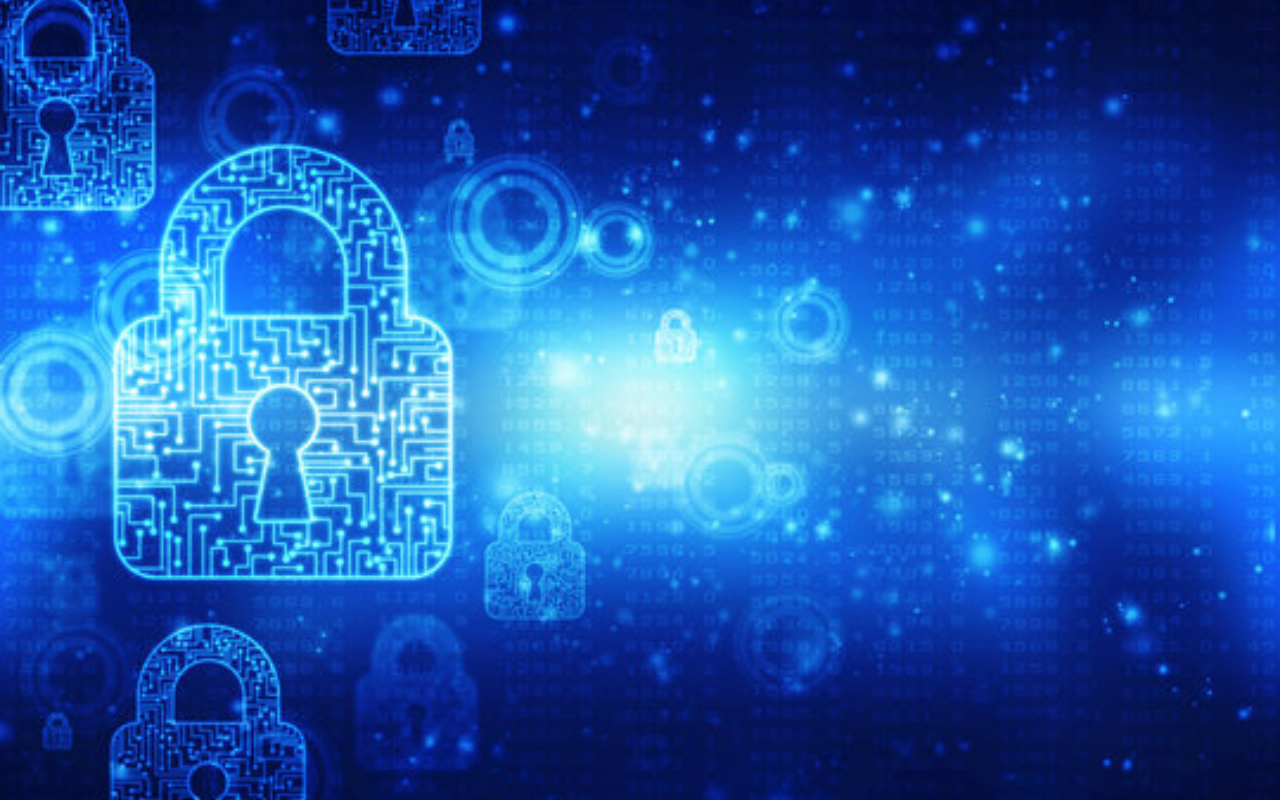
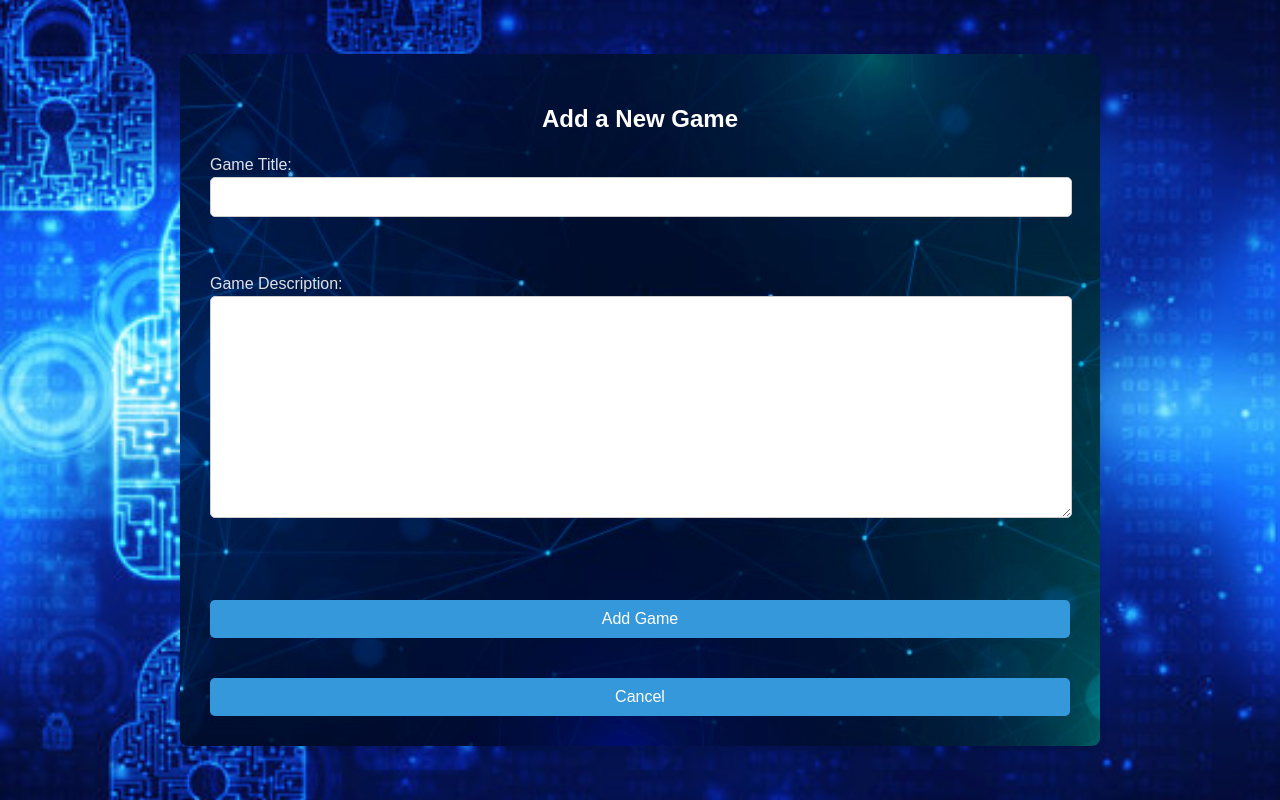
Before and after one commit to MartinVAleksandrov/reactJS-CourseProject, a React (Vite) app in the folder reactJSProject/: page /AddGame in a window 1280 px wide. Built offline with nearby package versions, Linux system fonts and the light colour scheme.

Commit message:
add delete game function, add AddGame form, add random id for games in db.json

```diff
--- a/reactJSProject/data/db.json
+++ b/reactJSProject/data/db.json
@@ -17,6 +17,12 @@
       "gameTitle": "Enlisted",
       "gameDescription": "Enlisted is a free squad-based multiplayer tactical first-person shooter developed by Darkflow Software and published by Gaijin Entertainment. The game is set during World War II and revolves around major battles fought across all fronts of the war. It was an Xbox Series X/S launch title and timed console exclusive. On March 2, 2021, the closed beta went live on PlayStation 5. On April 8, 2021, the game was released on PC as an open beta test.",
       "likes": 4
+    },
+    {
+      "id": "generated-id",
+      "gameTitle": "Monster Hunter Rise",
+      "gameDescription": "Rise follows many of the new conventions established in Monster Hunter: World while also introducing new features and mechanics, including a new animal companion called a Palamute that can be used to ride across the map or into battle, and the use of Wirebugs to traverse the world and mount and ride certain monsters. The game received generally positive reviews upon release with critics praising the gameplay and its expansion of the mechanics introduced in World. It has sold more than 15 million copies worldwide since launch, making it the second best-selling game in the series. Sunbreak has sold more than 8 million copies since launch.",
+      "likes": 0
     }
   ],
   "registeredUsers": [
--- a/reactJSProject/src/App.jsx
+++ b/reactJSProject/src/App.jsx
@@ -5,7 +5,6 @@ import RegisterForm from "./assets/RegisterForm/RegisterForm";
 import Error404 from "./assets/Error404/Error404";
 import HomeForm from "./assets/Home/Home";
 import EditGame from "./assets/EditGame/EditGame";
-import DeleteGame from "./assets/DeleteGame/DeleteGame";
 import AddGame from "./assets/AddGame/AddGame";
 
 function App() {
@@ -31,10 +30,6 @@ function App() {
       element: <EditGame />,
     },
     {
-      path: "/Delete",
-      element: <DeleteGame />,
-    },
-    {
       path: "/Error404",
       element: <Error404 />,
     },
--- a/reactJSProject/src/assets/AddGame/AddGame.jsx
+++ b/reactJSProject/src/assets/AddGame/AddGame.jsx
@@ -1,10 +1,118 @@
 import styles from "../AddGame/AddGame.module.css";
-import React from "react";
+import React, { useState } from "react";
+import { useNavigate } from "react-router-dom";
 
 const AddGame = () => {
+  const navigate = useNavigate();
+  const [gameTitle, setGameTitle] = useState("");
+  const [gameDescription, setGameDescription] = useState("");
+  const [likes, setLikes] = useState(0);
+  const [errors, setErrors] = useState({});
+
+  const handleTitleChange = (e) => setGameTitle(e.target.value);
+  const handleDescriptionChange = (e) => setGameDescription(e.target.value);
+
+  const validateForm = async () => {
+    let formErrors = {};
+
+    if (!gameTitle.trim()) {
+      formErrors.title = "Game title cannot be empty";
+    }
+
+    if (!gameDescription.trim()) {
+      formErrors.description = "Game description cannot be empty";
+    }
+
+    const response = await fetch("http://localhost:3000/gamePosts");
+    const games = await response.json();
+
+    const isTitleTaken = games.some(
+      (game) => game.gameTitle.toLowerCase() === gameTitle.trim().toLowerCase()
+    );
+    const isDescriptionTaken = games.some(
+      (game) =>
+        game.gameDescription.toLowerCase() ===
+        gameDescription.trim().toLowerCase()
+    );
+
+    if (isTitleTaken) {
+      formErrors.title = "This game title already exists";
+    }
+
+    if (isDescriptionTaken) {
+      formErrors.description = "This game description already exists";
+    }
+
+    return formErrors;
+  };
+
+  const handleSubmit = async (e) => {
+    e.preventDefault();
+
+    const formErrors = await validateForm();
+    if (Object.keys(formErrors).length > 0) {
+      setErrors(formErrors);
+      return;
+    }
+
+    const newGame = {
+      gameTitle,
+      gameDescription,
+      likes: likes,
+    };
+
+    fetch("http://localhost:3000/gamePosts", {
+      method: "POST",
+      headers: { "Content-Type": "application/json" },
+      body: JSON.stringify(newGame),
+    })
+      .then((response) => response.json())
+      .then(() => navigate("/Home"))
+      .catch(() => navigate("/Error404"));
+  };
+
   return (
     <div className={styles.wrapper}>
-      <form></form>
+      <div className={styles.header}>
+        <h1>Add a New Game</h1>
+      </div>
+
+      <form onSubmit={handleSubmit} className={styles.form}>
+        <div className={styles.inputbox}>
+          <label htmlFor="gameTitle">Game Title:</label>
+          <input
+            type="text"
+            id="gameTitle"
+            value={gameTitle}
+            onChange={handleTitleChange}
+          />
+          <label className={styles.errorLabel}>{errors.title || ""}</label>
+        </div>
+
+        <div className={styles.inputbox}>
+          <label htmlFor="gameDescription">Game Description:</label>
+          <textarea
+            id="gameDescription"
+            value={gameDescription}
+            onChange={handleDescriptionChange}
+          />
+          <label className={styles.errorLabel}>
+            {errors.description || ""}
+          </label>
+        </div>
+
+        <input type="hidden" value={likes} />
+
+        <button type="submit" className={styles.addGameButton}>
+          Add Game
+        </button>
+        <button
+          className={styles.addGameButton}
+          onClick={() => navigate("/Home")}
+        >
+          Cancel
+        </button>
+      </form>
     </div>
   );
 };
--- a/reactJSProject/src/assets/AddGame/AddGame.module.css
+++ b/reactJSProject/src/assets/AddGame/AddGame.module.css
@@ -0,0 +1,74 @@
+.wrapper {
+  padding: 30px;
+  max-width: 860px;
+  margin: 0 auto;
+  background-color: #fff;
+  border-radius: 8px;
+  box-shadow: 0 4px 6px rgba(0, 0, 0, 0.1);
+  background-image: url("../../../public/download.jpg");
+  background-size: cover;
+  background-position: center;
+  font-family: Arial, sans-serif;
+}
+
+.header h1 {
+  color: white;
+  text-align: center;
+  font-size: 24px;
+}
+
+.form {
+  display: flex;
+  flex-direction: column;
+  gap: 20px;
+}
+
+label {
+  font-size: 16px;
+}
+
+input,
+textarea {
+  margin-bottom: 10px;
+  padding: 10px;
+  font-size: 16px;
+  border: 1px solid #ccc;
+  border-radius: 5px;
+}
+
+textarea {
+  resize: vertical;
+  min-height: 200px;
+  min-width: 840px;
+}
+
+.addGameButton:hover {
+  background-color: #2935b9;
+}
+
+.addGameButton {
+  min-width: 840px;
+  padding: 10px;
+  font-size: 16px;
+  text-align: center;
+  justify-content: center;
+  margin-top: 20px;
+  padding: 10px 20px;
+  background-color: #3498db;
+  color: white;
+  border: none;
+  border-radius: 5px;
+  transition: background 0.3s ease;
+  cursor: pointer;
+}
+
+.wrapper .errorLabel {
+  color: red;
+  font-size: 15px;
+  min-height: 18px;
+  display: inline-block;
+}
+
+.inputbox input {
+  min-width: 840px;
+}
--- a/reactJSProject/src/assets/DeleteGame/DeleteGame.jsx
+++ /dev/null
@@ -1,12 +0,0 @@
-import styles from "../DeleteGame/DeleteGame.module.css";
-import React from "react";
-
-const DeleteGame = () => {
-  return (
-    <div className={styles.wrapper}>
-      <form></form>
-    </div>
-  );
-};
-
-export default DeleteGame;
--- a/reactJSProject/src/assets/Home/Home.jsx
+++ b/reactJSProject/src/assets/Home/Home.jsx
@@ -28,8 +28,18 @@ const HomeForm = () => {
     navigate("/Edit");
   };
 
-  const handleDeleteGame = () => {
-    navigate("/Delete");
+  const handleDeleteGame = async (gameId) => {
+    if (!window.confirm("Are you sure you want to delete this game?")) return;
+
+    try {
+      await fetch(`http://localhost:3000/gamePosts/${gameId}`, {
+        method: "DELETE",
+      });
+
+      setGames((prevGames) => prevGames.filter((game) => game.id !== gameId));
+    } catch (error) {
+      navigate("/Error404");
+    }
   };
 
   const handleLike = async (gameId) => {
@@ -66,7 +76,9 @@ const HomeForm = () => {
             <div key={game.id} className={styles.gameItem}>
               <div className={styles.topButtons}>
                 <button onClick={handleEditGame}>Edit game</button>
-                <button onClick={handleDeleteGame}>Delete game</button>
+                <button onClick={() => handleDeleteGame(game.id)}>
+                  Delete game
+                </button>
               </div>
               <h3>{game.gameTitle}</h3>
               <p>{game.gameDescription}</p>
--- a/reactJSProject/src/assets/Home/Home.module.css
+++ b/reactJSProject/src/assets/Home/Home.module.css
@@ -22,7 +22,6 @@
   justify-content: space-between;
   padding: 0 20px;
   background-color: rgb(0, 20, 63);
-
   color: white;
   box-shadow: 0px 4px 6px rgba(0, 0, 0, 0.1);
   z-index: 1000;
@@ -55,29 +54,29 @@
 }
 
 .main-content {
-  flex: 1;
+  flex-direction: column;
   width: 80%;
-  max-width: 1000px;
-  margin: 80px auto 20px;
+  max-width: 800px;
 }
 
 .gamesList {
-  margin: 0px 40px;
   display: grid;
-  grid-template-columns: repeat(auto-fit, minmax(250px, 1fr));
+  grid-template-columns: repeat(1, 1fr);
   gap: 40px;
+  margin: 80px 40px;
 }
 
 .gameItem {
+  background-color: #f9f9f9;
+  border-radius: 8px;
+  padding: 10px;
+  box-shadow: 0 4px 6px rgba(0, 0, 0, 0.1);
+  height: fit-content;
+  max-height: 500px;
+  width: fit-content;
   display: flex;
   flex-direction: column;
   justify-content: space-between;
-  height: 100%;
-  background-color: white;
-  padding: 15px;
-  border-radius: 8px;
-  box-shadow: 0px 4px 8px rgba(0, 0, 0, 0.1);
-  text-align: center;
   transition: transform 0.2s ease-in-out;
 }
 
@@ -100,6 +99,7 @@
 .gameItem button {
   margin: 10px;
   height: 35px;
+  font-size: 16px;
   background-color: #3498db;
   color: white;
   border: none;
@@ -136,7 +136,7 @@
   bottom: 0;
   left: 0;
   width: 100%;
-  height: 50px;
+  height: 70px;
   background-color: rgb(0, 20, 63);
   color: white;
   display: flex;
```
Also changed, not shown: reactJSProject/public/download11.jpg (deleted), reactJSProject/src/assets/DeleteGame/DeleteGame.module.css (deleted).
